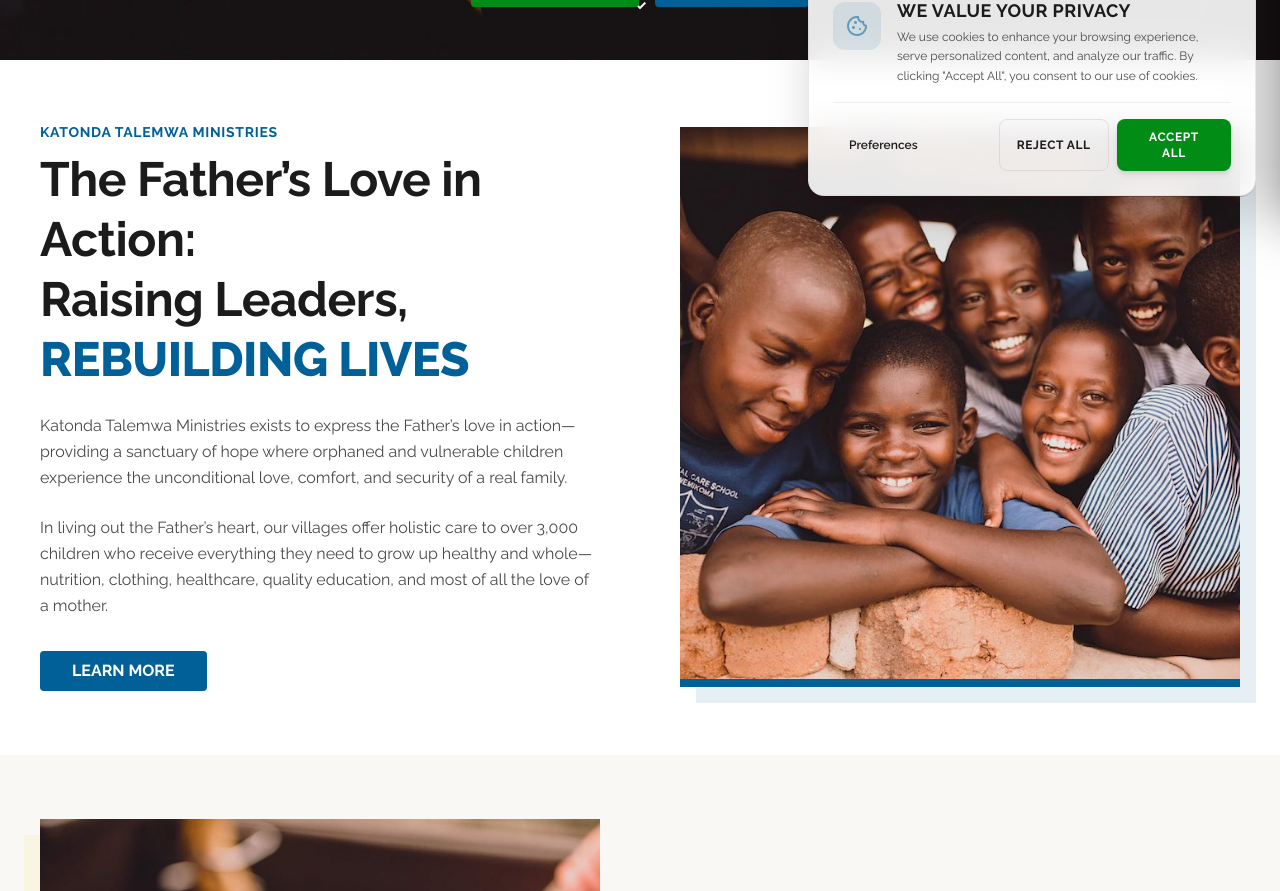
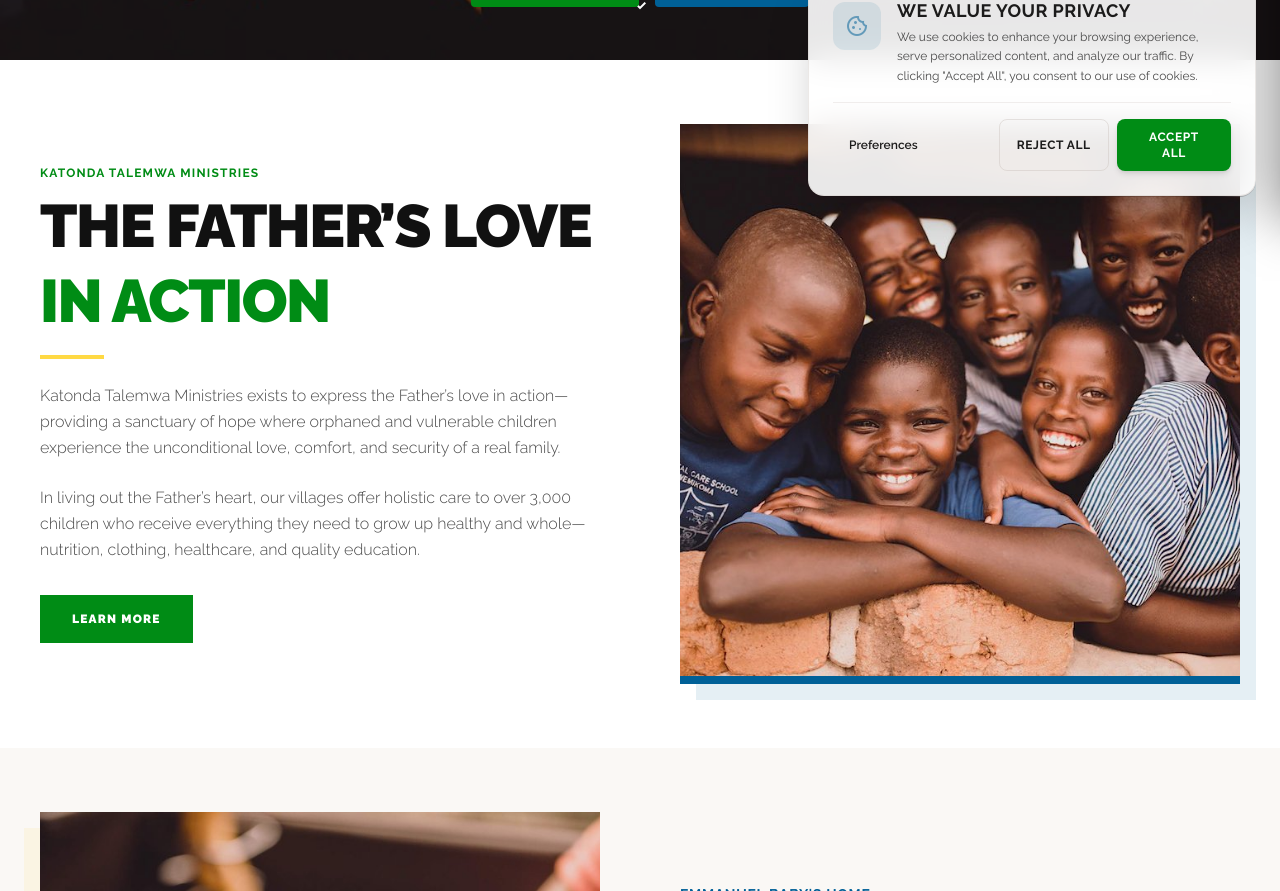
Before and after one commit to IanVikta/katonda-talemwa-ministries, a React (Vite) app in the folder watoto-website/: page / in a window 1280 px wide. Shown: the part 580-1471 px from the top of the page. Built offline with nearby package versions, Linux system fonts and the light colour scheme.

Commit message:
Update homepage hero headline organization to The Father's Love in Action and refine subtext

```diff
--- a/watoto-website/src/pages/HomePage.tsx
+++ b/watoto-website/src/pages/HomePage.tsx
@@ -48,25 +48,29 @@ export default function HomePage() {
 
       <section className="py-section-padding bg-surface">
         <div className="max-w-(--spacing-container-max) mx-auto px-4 md:px-margin-desktop grid md:grid-cols-2 gap-20 items-center">
-          <div className="order-2 md:order-1">
-            <span className="text-primary font-bold text-label-bold uppercase tracking-wider mb-2 block">Katonda Talemwa Ministries</span>
-            <h2 className="font-headline text-headline-lg mb-6 leading-tight">
-              The Father’s Love in Action:
-              <br />
-              Raising Leaders, <span className="text-trust-blue font-extrabold uppercase">Rebuilding Lives</span>
+          <div className="order-2 md:order-1 space-y-6">
+            <div>
+              <span className="text-vibrant-green font-bold text-xs uppercase tracking-widest block mb-2">Katonda Talemwa Ministries</span>
+              <h2 className="font-headline text-4xl sm:text-5xl lg:text-6xl font-black uppercase text-deep-black leading-tight tracking-tight">
+                The Father’s Love <br />
+                <span className="text-vibrant-green">in Action</span>
               </h2>
-            <p className="text-on-surface-variant mb-6 leading-relaxed">
+              <div className="w-16 h-1 bg-action-yellow mt-4" />
+            </div>
+            <p className="text-on-surface-variant text-base font-light leading-relaxed">
               Katonda Talemwa Ministries exists to express the Father’s love in action—providing a sanctuary of hope where orphaned and vulnerable children experience the unconditional love, comfort, and security of a real family.
             </p>
-            <p className="text-on-surface-variant mb-8 leading-relaxed">
-              In living out the Father’s heart, our villages offer holistic care to over 3,000 children who receive everything they need to grow up healthy and whole—nutrition, clothing, healthcare, quality education, and most of all the love of a mother.
+            <p className="text-on-surface-variant text-base font-light leading-relaxed">
+              In living out the Father’s heart, our villages offer holistic care to over 3,000 children who receive everything they need to grow up healthy and whole—nutrition, clothing, healthcare, and quality education.
             </p>
+            <div className="pt-2">
               <Link
                 to="/katonda-villages"
-              className="inline-block bg-primary text-pure-white px-8 py-3 font-headline text-button-text uppercase rounded hover:brightness-110 transition-all"
+                className="inline-block bg-vibrant-green text-pure-white px-8 py-4 font-headline text-xs font-black uppercase tracking-widest hover:brightness-110 active:scale-95 transition-all rounded-none"
               >
                 Learn More
               </Link>
+            </div>
           </div>
           <ScrollReveal animation="fade-left" className="order-1 md:order-2 relative group">
             <div className="absolute -right-4 -bottom-4 w-full h-full bg-primary/10 -z-10 group-hover:-right-6 group-hover:-bottom-6 transition-all" />
```
Lines whose indentation alone changed are shown as unchanged.
